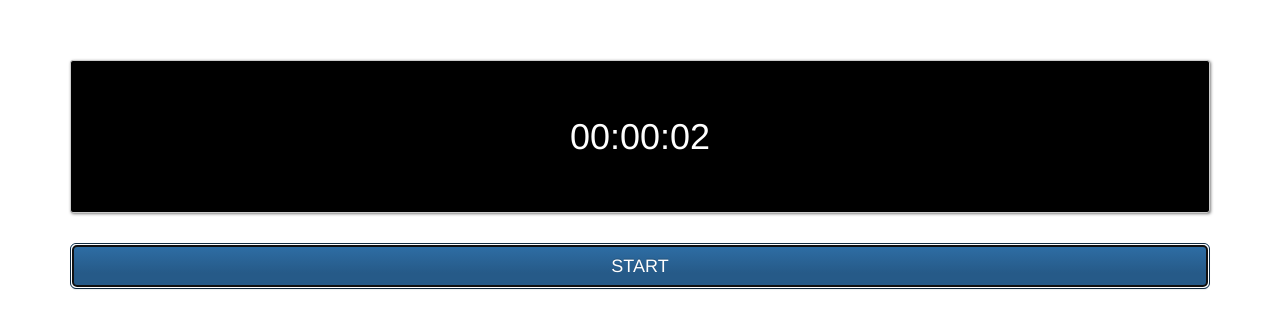
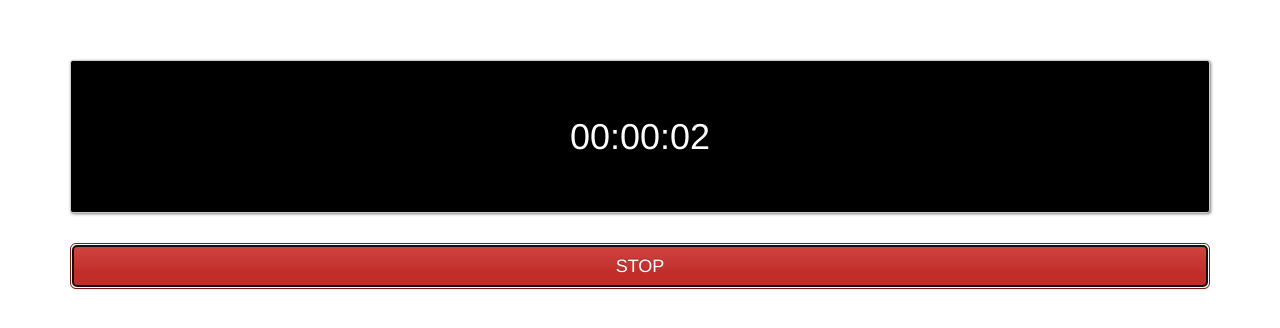
Before and after one commit to Genki-1/sample5, a plain HTML site: page index.html in a window 1280 px wide. Both pictures are taken after a click on the button "START". Drawn offline with nearby package versions, Linux system fonts and the light colour scheme.

Commit message:
JavaScript this STOPボタン

```diff
--- a/index.html
+++ b/index.html
@@ -23,11 +23,26 @@
 
   <script>
     var start;
+    var timer_id;
 
     document.getElementById('start_stop').addEventListener('click', function() {
-      start = new Date();
+      if (this.innerHTML === 'START') {
+        start = new Date();
 
-      setInterval(goTimer, 10);
+        timer_id = setInterval(goTimer, 10);
+
+        // STOPボタンにする
+        this.innerHTML = 'STOP';
+        this.classList.remove('btn-primary');
+        this.classList.add('btn-danger')
+      } else {
+        clearInterval(timer_id);
+
+        // STARTボタンに戻す
+        this.innerHTML = 'START';
+        this.classList.remove('btn-danger');
+        this.classList.add('btn-primary')
+      }
     });
 
     var addZero = function(value) {
```
